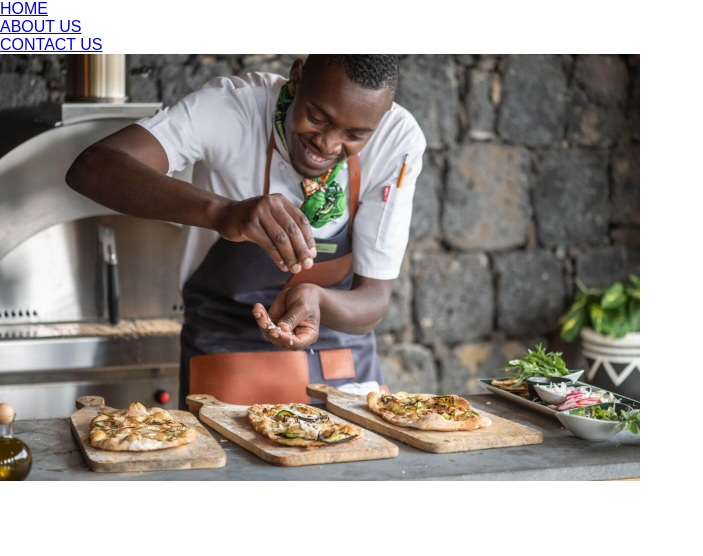
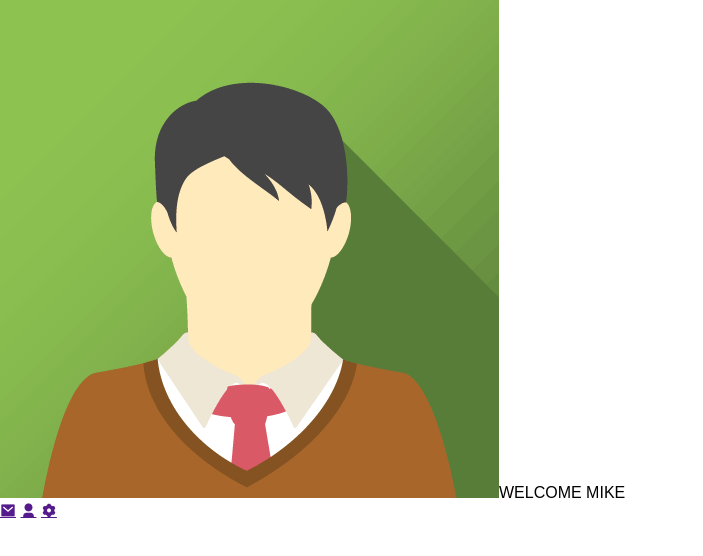
Before and after one commit to Germaine144/General-Coding, a plain HTML site: page index.html in a window 1280 px wide. Shown: the whole page, without its empty margins (0-703 px from the left). Drawn offline with nearby package versions, Linux system fonts and the light colour scheme.

Commit message:
adding navbar for leftside

```diff
--- a/index.html
+++ b/index.html
@@ -5,18 +5,17 @@
     <meta name="viewport" content="width=device-width, initial-scale=1.0">
     <title>Document</title>
     <link rel="stylesheet" href="style.css">
+    <link
+    href="https://cdn.jsdelivr.net/npm/remixicon@4.5.0/fonts/remixicon.css"
+    rel="stylesheet"
+/>
 </head>
 <body>
-    <header>
-        <na class="navbar">
-            <ul>
-                <li><a href="#">HOME</a></li>
-                <li><a href="#">ABOUT US</a></li>
-                <li><a href="#">CONTACT US</a></li>
-            </ul>
-
-        </na>
-    </header>
-    <img src="cul1.jpg" style="width: 50%;">
+  <nav>
+    <header><img src="avatar2.png">WELCOME MIKE</header>
+    <a href=""><i class="ri-mail-fill"></i></a>
+    <a href=""><i class="ri-user-3-fill"></i></a>
+    <a href=""><i class="ri-settings-3-fill"></i></a>
+  </nav>
 </body>
 </html>
--- a/style.css
+++ b/style.css
@@ -3,9 +3,3 @@
     margin: 0%;
     box-sizing: border-box;
     font-family: sans-serif;
-}
-header{
-    text-decoration: none;
-    display: flex;
-    justify-content: space-between;
-}
```
Also changed, not shown: avatar2.png (added).
